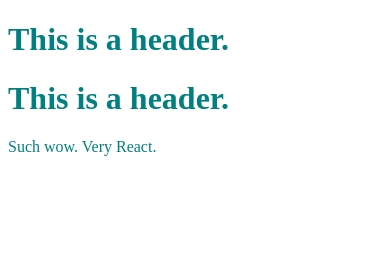
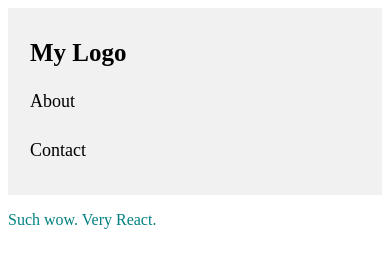
Before and after one commit to AustinAbbott/portfolio, a Gatsby site in the folder hello-world/: page /about in a window 390 px wide. Built offline with nearby package versions, Linux system fonts and the light colour scheme; Gatsby itself is replaced by a stand-in of ours.

Commit message:
Add header with nav buttons

```diff
--- /dev/null
+++ b/hello-world/gatsby-browser.js
@@ -0,0 +1,4 @@
+import "./src/styles/main.css"
+
+// or:
+// require('./src/styles/global.css')
--- a/hello-world/src/components/header.js
+++ b/hello-world/src/components/header.js
@@ -1,5 +1,18 @@
 import React from "react"
+import { Link } from "gatsby"
 
 export default function Header() {
-  return <h1>This is a header.</h1>
+  return (
+    <div class="header">
+      <a href="#default" class="logo">
+        My Logo
+      </a>
+      <div class="header-right">
+        <nav>
+          <Link to="/about">About</Link>
+          <Link to="/contact">Contact</Link>
+        </nav>
+      </div>
+    </div>
+  )
 }
--- a/hello-world/src/pages/about.js
+++ b/hello-world/src/pages/about.js
@@ -5,7 +5,6 @@ export default function About() {
   return (
     <div style={{ color: `teal` }}>
       <Header headerText="About Gatsby" />
-      <Header headerText="It's pretty cool" />
       <p>Such wow. Very React.</p>
     </div>
   )
--- a/hello-world/src/pages/contact.js
+++ b/hello-world/src/pages/contact.js
@@ -1,11 +1,9 @@
 import React from "react"
-import { Link } from "gatsby"
 import Header from "../components/header"
 
 export default function Contact() {
   return (
     <div style={{ color: `teal` }}>
-      <Link to="/">Home</Link>
       <Header headerText="Contact" />
       <p>Send us a message!</p>
     </div>
--- a/hello-world/src/pages/index.js
+++ b/hello-world/src/pages/index.js
@@ -5,8 +5,8 @@ import Header from "../components/header"
 export default function Home() {
   return (
     <div style={{ color: `purple` }}>
+      <Header headerText="Hello Gatsby!" />
       <Link to="/contact/">Contact</Link>
-      <Header headerText="Hello Gatsby!" />
       <p>What a world.</p>
       <img src="https://source.unsplash.com/random/400x200" alt="" />
     </div>
--- /dev/null
+++ b/hello-world/src/styles/main.css
@@ -0,0 +1,46 @@
+.header {
+  overflow: hidden;
+  background-color: #f1f1f1;
+  padding: 20px 10px;
+}
+
+.header a {
+  float: left;
+  color: black;
+  text-align: center;
+  padding: 12px;
+  text-decoration: none;
+  font-size: 18px;
+  line-height: 25px;
+  border-radius: 4px;
+}
+
+.header a.logo {
+  font-size: 25px;
+  font-weight: bold;
+}
+
+.header a:hover {
+  background-color: #ddd;
+  color: black;
+}
+
+.header a.active {
+  background-color: dodgerblue;
+  color: white;
+}
+
+.header-right {
+  float: right;
+}
+
+@media screen and (max-width: 500px) {
+  .header a {
+    float: none;
+    display: block;
+    text-align: left;
+  }
+  .header-right {
+    float: none;
+  }
+}
```
